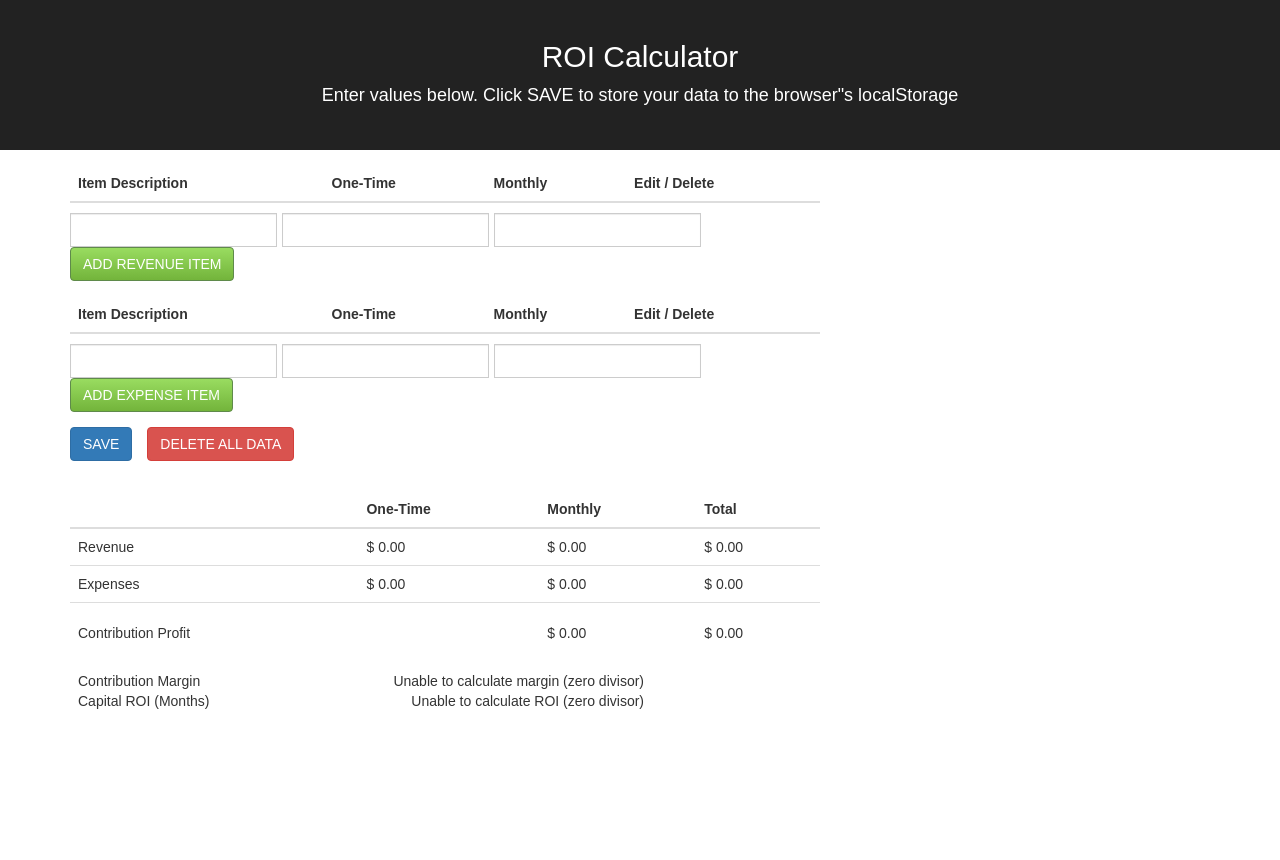
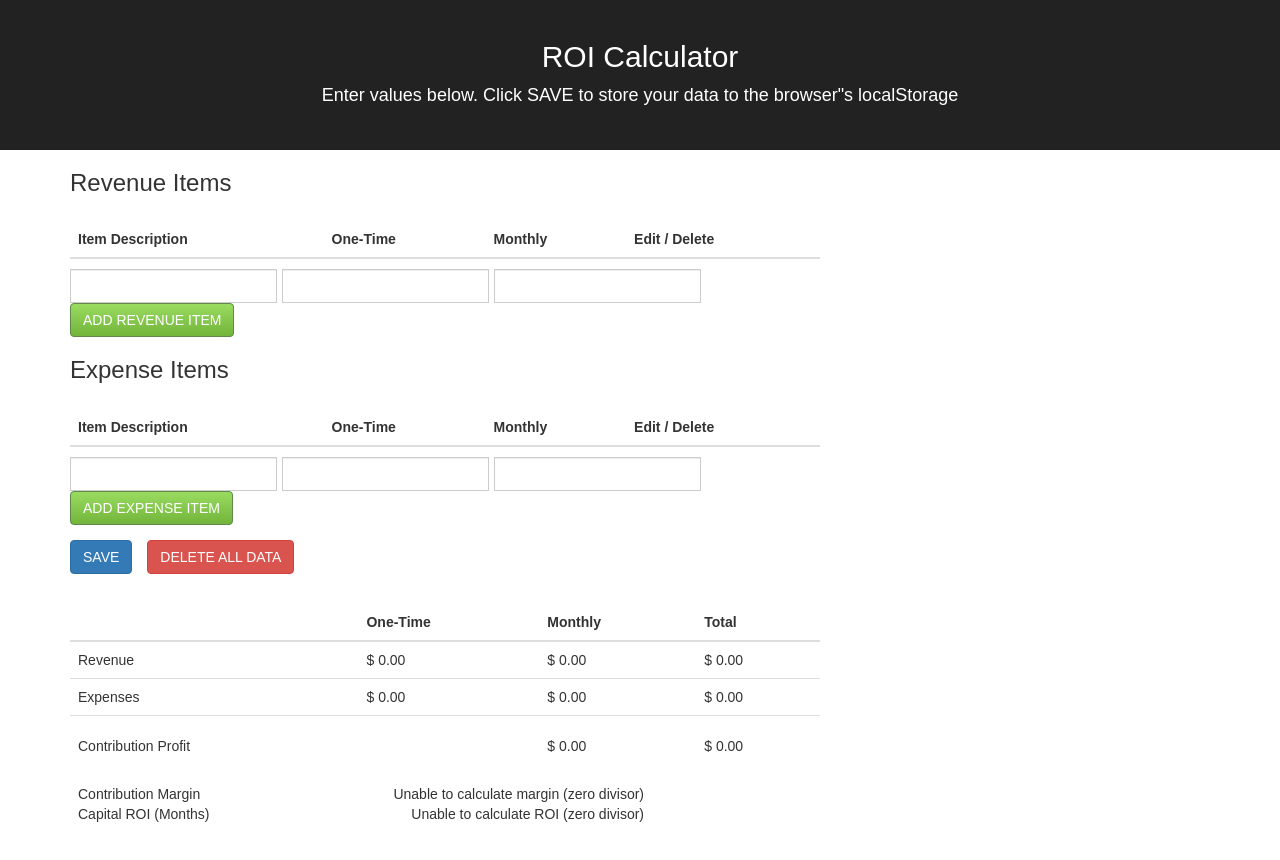
Before and after one commit to andyknolla/ROI-Calculator, a React (Create React App) app: page / in a window 1280 px wide. Shown: the top 860 px of the page. Before the commit the page ends 800 px from the top, so only its background shows below. Built offline with nearby package versions, Linux system fonts and the light colour scheme; the HTML template or start-up script is replaced by a standard one.

Commit message:
Add table titles

```diff
--- a/src/App.js
+++ b/src/App.js
@@ -173,6 +173,7 @@ class App extends Component {
           <p className="App-intro">Enter values below. Click SAVE to store your data to the browser"s localStorage</p>
         </div>
         <div className="container">
+          <h3>Revenue Items</h3>
           <Table
             items={this.state.revenue_items}
             removeItem={this.removeItem}
@@ -185,6 +186,7 @@ class App extends Component {
             inputOneTime={this.state.revenue_oneTime}
             inputMonthly={this.state.revenue_monthly}
           />
+          <h3>Expense Items</h3>
           <Table
             items={this.state.expense_items}
             removeItem={this.removeItem}
```
